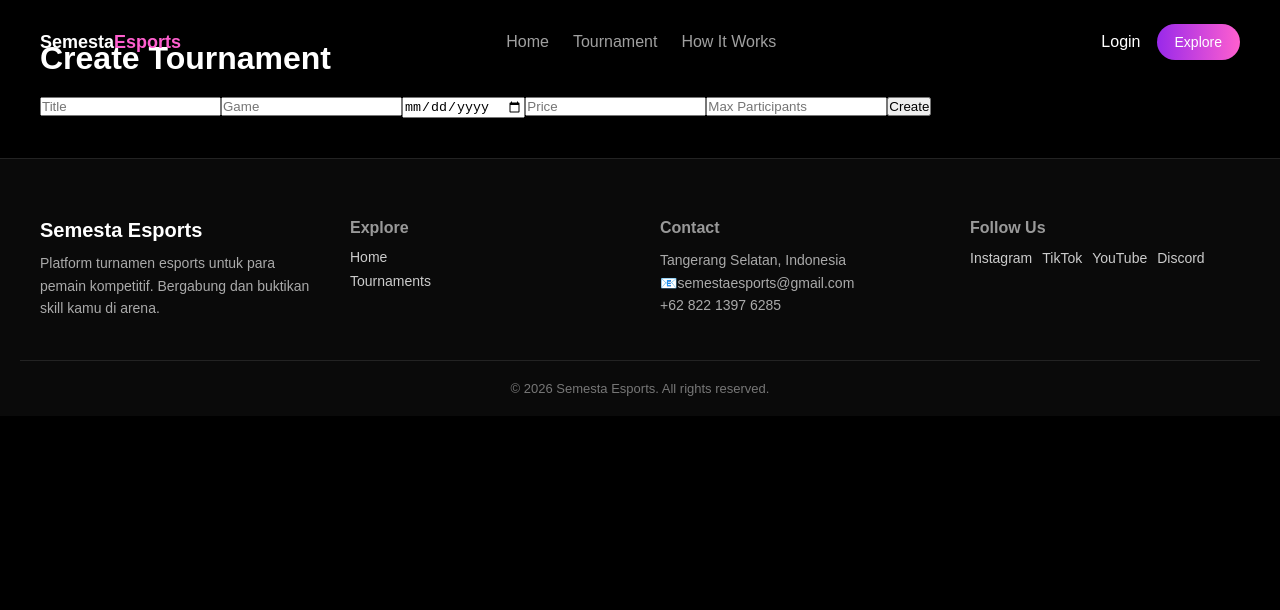
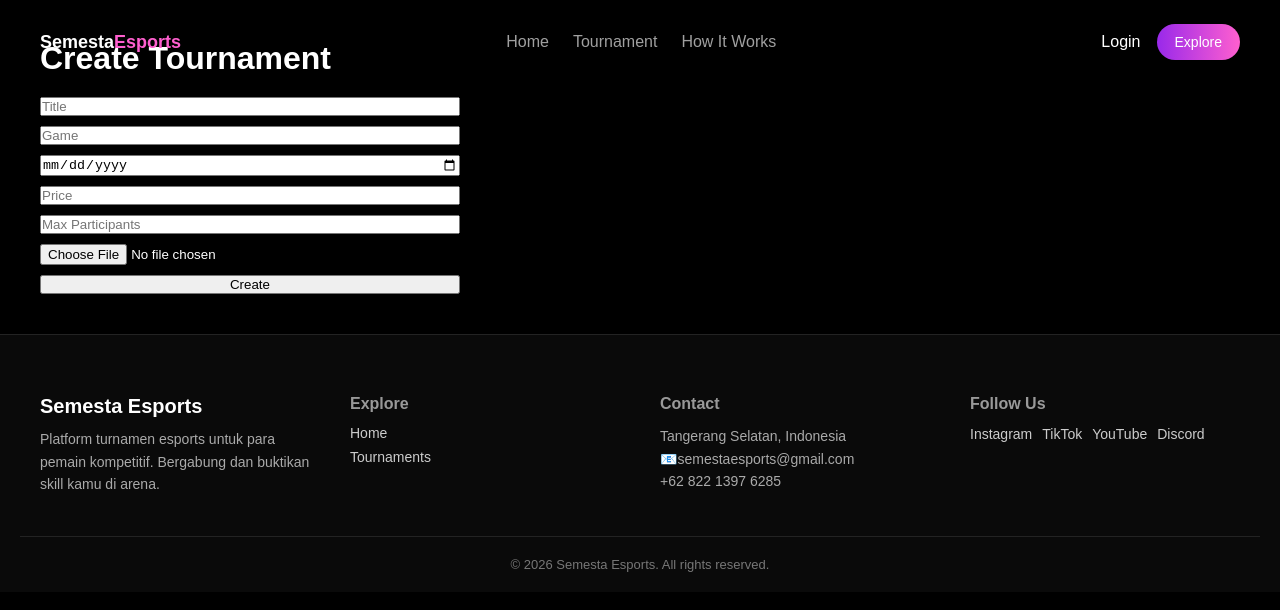
Before and after one commit to rizkyfdl22/gama, a Next.js app: page /admin/tournaments/create in a window 1280 px wide. Shown: the top 610 px of the page. Built offline with nearby package versions, Linux system fonts and the light colour scheme; no server answers.

Commit message:
'tournament'

```diff
--- a/app/admin/tournaments/create/page.js
+++ b/app/admin/tournaments/create/page.js
@@ -15,9 +15,38 @@ export default function CreateTournament() {
     max_participants: "",
   });
 
+  const [banner, setBanner] = useState(null);
+  const [loading, setLoading] = useState(false);
+
   const handleSubmit = async (e) => {
     e.preventDefault();
+    setLoading(true);
 
+    let bannerUrl = null;
+
+    // ✅ 1. Upload banner ke Supabase Storage
+    if (banner) {
+      const fileName = `${Date.now()}-${banner.name}`;
+
+      const { data, error: uploadError } = await supabase.storage
+        .from("tournament-banners")
+        .upload(fileName, banner);
+
+      if (uploadError) {
+        alert(uploadError.message);
+        setLoading(false);
+        return;
+      }
+
+      // ✅ 2. Ambil public URL
+      const { data: publicUrlData } = supabase.storage
+        .from("tournament-banners")
+        .getPublicUrl(fileName);
+
+      bannerUrl = publicUrlData.publicUrl;
+    }
+
+    // ✅ 3. Insert ke database
     const { error } = await supabase.from("tournaments").insert([
       {
         title: form.title,
@@ -25,11 +54,13 @@ export default function CreateTournament() {
         date: form.date,
         price: Number(form.price),
         max_participants: Number(form.max_participants),
+        banner_url: bannerUrl, // 🔥 masuk sini
       },
     ]);
 
     if (error) {
       alert(error.message);
+      setLoading(false);
       return;
     }
 
@@ -38,40 +69,57 @@ export default function CreateTournament() {
   };
 
   return (
-    <div style={{ padding: "40px" }}>
+    <div style={{ padding: "40px", maxWidth: "500px" }}>
       <h1>Create Tournament</h1>
 
-      <form onSubmit={handleSubmit} style={{ marginTop: "20px" }}>
+      <form
+        onSubmit={handleSubmit}
+        style={{ marginTop: "20px", display: "flex", flexDirection: "column", gap: "10px" }}
+      >
         <input
           placeholder="Title"
+          required
           onChange={(e) => setForm({ ...form, title: e.target.value })}
         />
 
         <input
           placeholder="Game"
+          required
           onChange={(e) => setForm({ ...form, game: e.target.value })}
         />
 
         <input
           type="date"
+          required
           onChange={(e) => setForm({ ...form, date: e.target.value })}
         />
 
         <input
           placeholder="Price"
           type="number"
+          required
           onChange={(e) => setForm({ ...form, price: e.target.value })}
         />
 
         <input
           placeholder="Max Participants"
           type="number"
+          required
           onChange={(e) =>
             setForm({ ...form, max_participants: e.target.value })
           }
         />
 
-        <button type="submit">Create</button>
+        {/* 🔥 UPLOAD BANNER */}
+        <input
+          type="file"
+          accept="image/*"
+          onChange={(e) => setBanner(e.target.files[0])}
+        />
+
+        <button type="submit" disabled={loading}>
+          {loading ? "Uploading..." : "Create"}
+        </button>
       </form>
     </div>
   );
--- a/app/page.js
+++ b/app/page.js
@@ -29,7 +29,8 @@ export default function Home() {
             </p>
 
             <div className="hero-buttons delay-2">
-              <Link href="/tournaments/ff08f154-aed5-40c0-8d2f-7f74ebcb452b">
+              <Link href="/tournaments/ff08f154-aed5-40c0-8d2f-7f74ebcb452b"
+               className="btn-white">
                 Lihat Tournament
               </Link>
 
```
Also changed, not shown: app/tournaments/page.js (+38 -33 lines).
